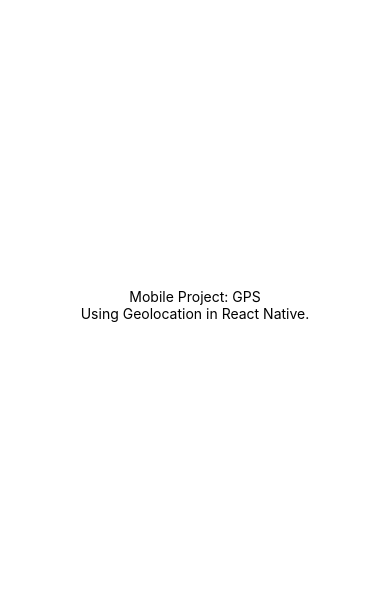
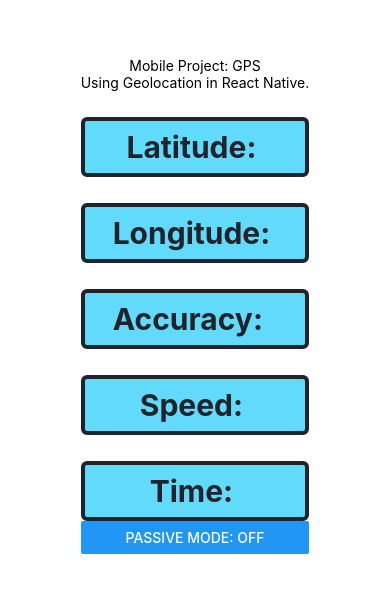
Before and after one commit to pnobrega/GAP-GPS-CCT2020, a React Native app: screen / in a window 390 px wide. Shown: the part 117-710 px from the top of the page. Built offline with nearby package versions, Linux system fonts and the light colour scheme; no server answers.

Commit message:
branch to master

```diff
--- a/App.js
+++ b/App.js
@@ -1,15 +1,15 @@
 import { StatusBar } from 'expo-status-bar';
 import React from 'react';
 import { StyleSheet, Text, View } from 'react-native';
-import Gps from './Gps';
+import GpsSimple from './GpsSimple';
 
-export default function App() {
+export default function MainScreen() {
   return (
     <View style={styles.container}>
       <Text>Mobile Project: GPS</Text>
       <StatusBar style='auto' />
 
-      <Gps />
+      <GpsSimple />
     </View>
   );
 }
--- a/Gps.js
+++ b/Gps.js
@@ -7,6 +7,8 @@
   constructor() {
     super();
 
+
+    //const [state, setState] = useState(false);
     // State object
     this.state = {
       ready: false,
@@ -84,7 +86,7 @@
               style={styles.title}
             >{`Latitude: ${this.state.where.lat}`}</Text>
             <br />
-            <Text
+            /* <Text
               style={styles.title}
             >{` Longitude: ${this.state.where.lng}`}</Text>
             <br />
@@ -94,7 +96,7 @@
             <br />
             <Text style={styles.title}>{`Speed: ${this.state.where.spe}`}</Text>
             <br />
-            <Text style={styles.title}>{"Time: " + this.localTime()}</Text>
+            <Text style={styles.title}>{"Time: " + this.localTime()}</Text>''
           </>
         )}
       </View>
--- /dev/null
+++ b/GpsSimple.js
@@ -0,0 +1,122 @@
+import React, { Component, useState, useEffect} from "react";
+import { Alert, StyleSheet, Text, View, TouchableOpacity, Button } from "react-native";
+import Moment from "moment";
+
+
+export default class Gps extends Component {
+
+  state = {
+    location: null,
+    latitude: null,
+    longitude:null,
+    accuracy:0,
+    timestamp:0,
+    spped: null,
+    passiveMode: false,
+  };
+
+
+  getCoordinates = () => {
+    navigator.geolocation.getCurrentPosition(
+      (position) => {
+        const location = JSON.stringify(position);
+        const latitude = JSON.stringify(position.coords.latitude);
+        const longitude = JSON.stringify(position.coords.longitude);
+        const accuracy = JSON.stringify(position.coords.accuracy);
+        const speed = JSON.stringify(position.coords.speed);
+
+        const timestamp = JSON.stringify(position.timestamp);
+
+        this.setState({ location });
+        this.setState({latitude});
+        this.setState({longitude});
+        this.setState({accuracy});
+        this.setState({speed});
+        this.setState({timestamp});
+      },
+      (error) => Alert.alert(error.message),
+      { enableHighAccuracy: true, timeout: 20000, maximumAge: 1000 }
+    );
+  };
+  pressButton =()=>{
+    if (this.state.passiveMode) {
+      this.setState({passiveMode:false})
+      clearTimeout(this.clockCall);
+
+    }
+    else {
+      this.setState({passiveMode:true})
+      this.clockCall = setInterval(() => {
+        this.getCoordinates();
+      }, 1000);
+      }
+    }
+
+     /*  componentDidMount() {
+      if(this.state.passiveMode){                        <<<<<<<<<<<<<<<<<<<<<< no IDEA HOW TO DEAL WITH IT   (YET)
+      this.clockCall = setInterval(() => {
+        this.getCoordinates();
+      }, 1000);
+     }
+    } */
+     /* componentDidUpdate(){
+      if(this.state.passiveMode){
+         console.log('componentDiUpdate')
+       this.clockCall = setInterval(() => {     <<<<<<<<<<<<<<<<<<<<<< no IDEA HOW TO DEAL WITH IT   (YET)
+          this.getCoordinates();
+        }, 1000);
+       }
+       else{
+        clearTimeout(this.clockCall);
+
+
+       }
+      }   */
+
+  render() {
+
+    const accuracy_format = parseFloat(this.state.accuracy);
+
+
+    return (
+      <View>
+        <TouchableOpacity onPress={this.getCoordinates}>
+          <Text>Using Geolocation in React Native.</Text>
+          {console.log(this.state.location)}
+         {/*  <Text style={styles.title}>Location: {this.state.location}</Text> */}
+          <Text style={styles.title}>Latitude: {this.state.latitude}</Text>
+          <Text style={styles.title}>Longitude: {this.state.longitude}</Text>
+          <Text style={styles.title}>Accuracy: {(accuracy_format!=0?accuracy_format.toFixed(2):null)} </Text>
+          <Text style={styles.title}>Speed: {this.state.speed}</Text>
+          <Text style={styles.title}>Time: {(this.state.timestamp!=0 ? Moment(parseInt(this.state.timestamp)).format('h:mm:ss a'):null)}</Text>
+                  </TouchableOpacity>
+
+        <Button
+
+                   onPress = {this.pressButton}
+          title = {'Passive Mode: '+ (this.state.passiveMode?'ON':'OFF')}
+        />
+
+      </View>
+    );
+  }
+}
+const styles = StyleSheet.create({
+  container: {
+    flex: 1,
+    padding: 24,
+    backgroundColor: "#eaeaea",
+  },
+  title: {
+    marginTop: 26,
+    paddingVertical: 8,
+    borderWidth: 4,
+    borderColor: "#20232a",
+    borderRadius: 6,
+    backgroundColor: "#61dafb",
+    color: "#20232a",
+    textAlign: "center",
+    fontSize: 30,
+    fontWeight: "bold",
+  },
+});
```
Also changed, not shown: package.json (+9 -8 lines), 1 other file (tests, documents, lock files or other folders).
